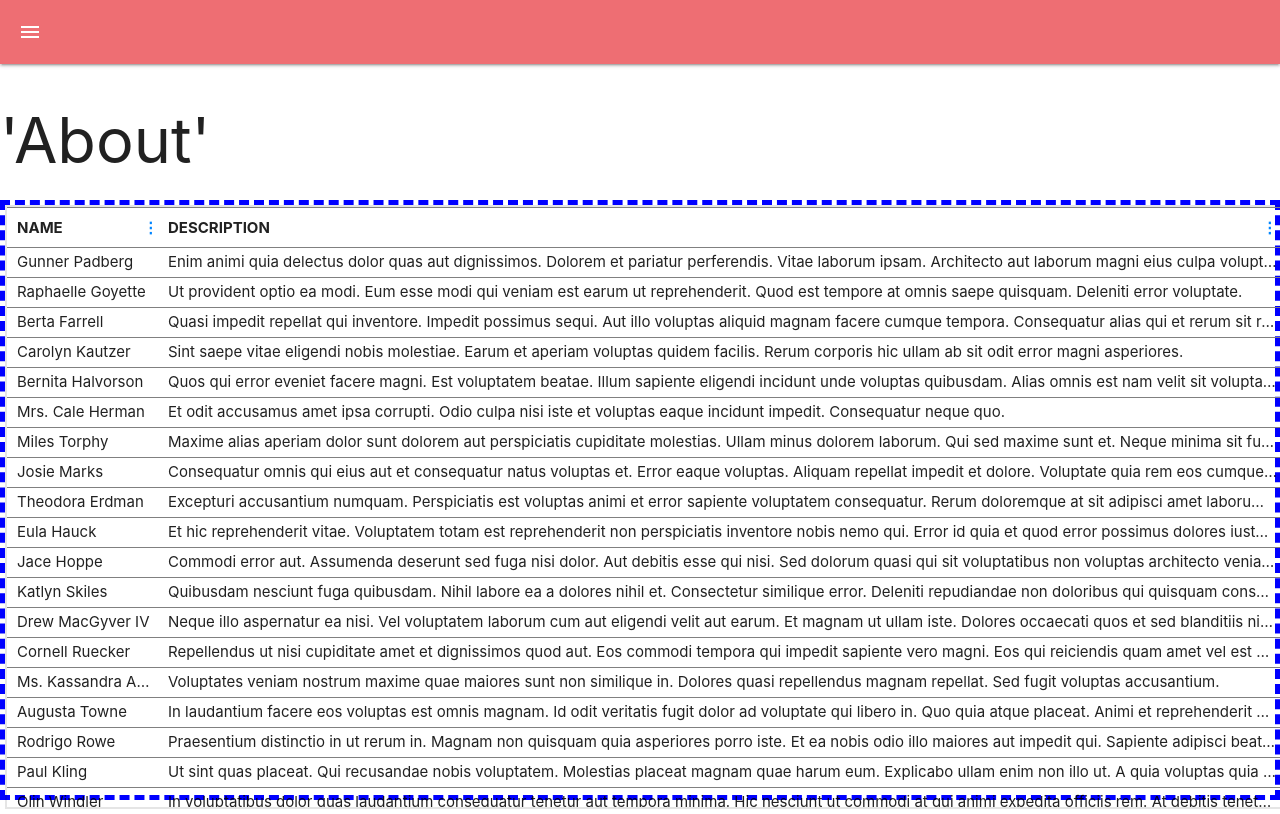
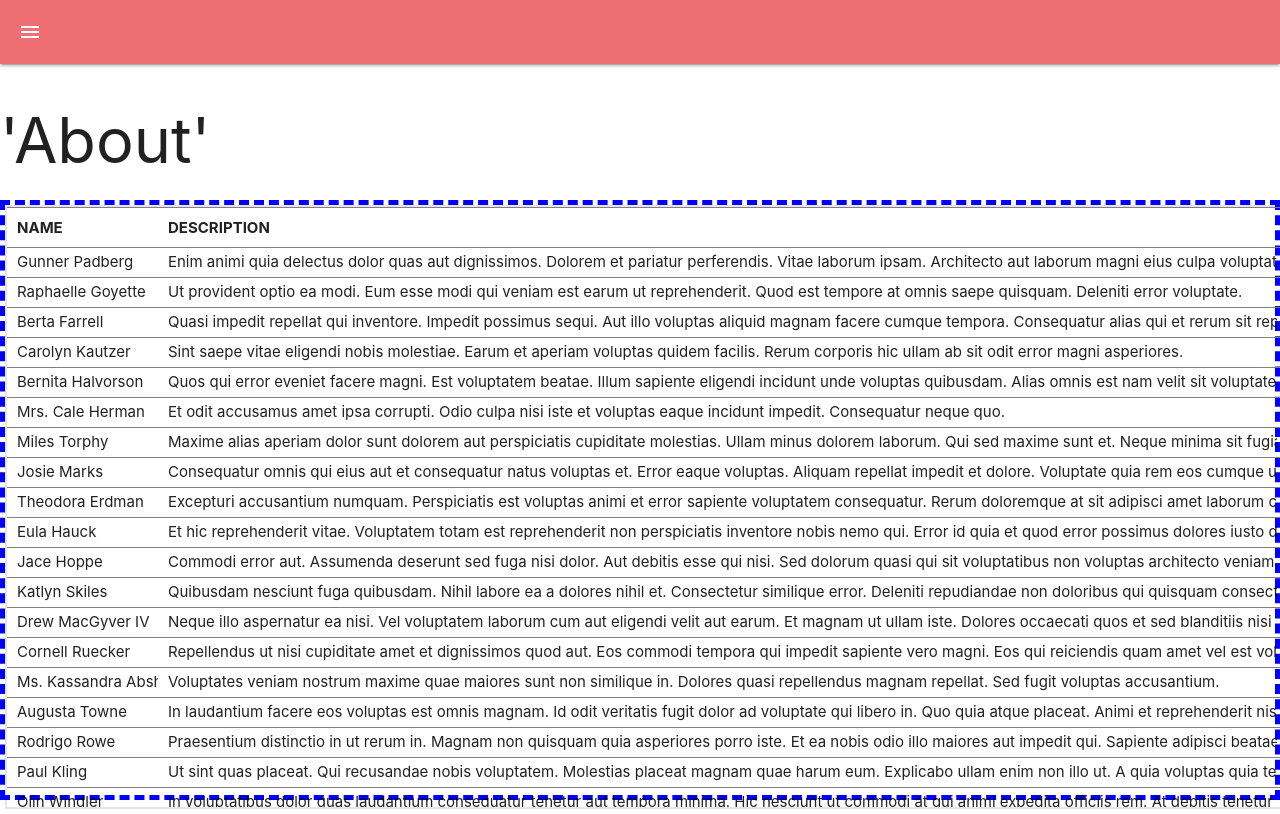
Before and after one commit to alex-worker/CombinatoricsIDE, a React (Create React App) app in the folder simple-ide/: page / in a window 1280 px wide. Built offline with nearby package versions, Linux system fonts and the light colour scheme.

Commit message:
upd vers

```diff
--- a/simple-ide/src/components/gui/Table.js
+++ b/simple-ide/src/components/gui/Table.js
@@ -120,45 +120,66 @@ const MyTablePlace = ({ list, columns }) => (
         width={width - 100}
       /> */
 
-const _resizeRow = ({ dataKey, deltaX }) => {
+// const _resizeRow = ({ dataKey, deltaX }) => {
 
+// }
+
+// const _headerRenderer = ({
+//   columnData,
+//   dataKey,
+//   disableSort,
+//   label,
+//   sortBy,
+//   sortDirection
+// }) => {
+//   return (
+//     <React.Fragment key={dataKey}>
+//       <div className='ReactVirtualized__Table__headerTruncatedText'>
+//         {label}
+//       </div>
+//       <Draggable
+//         axis='x'
+//         defaultClassName='DragHandle'
+//         defaultClassNameDragging='DragHandleActive'
+//         onDrag={(event, { deltaX }) => _resizeRow({ dataKey, deltaX })}
+//         position={{ x: 0 }}
+//         zIndex={999}
+//       >
+//         <span className='DragHandleIcon'>⋮</span>
+//       </Draggable>
+//     </React.Fragment>
+//   )
+// }
+
+const _onClick = (row, key, data) => {
+  console.log(row, key, data)
 }
 
-const _headerRenderer = ({
+const _cellRenderer = ({
+  cellData,
   columnData,
+  columnIndex,
   dataKey,
-  disableSort,
-  label,
-  sortBy,
-  sortDirection
+  isScrolling,
+  rowData,
+  rowIndex
 }) => {
-  return <React.Fragment key={dataKey}>
-    <div className='ReactVirtualized__Table__headerTruncatedText'>
-      {label}
-    </div>
-    <Draggable
-      axis='x'
-      defaultClassName='DragHandle'
-      defaultClassNameDragging='DragHandleActive'
-      onDrag={(event, { deltaX }) => _resizeRow({ dataKey, deltaX })}
-      position={{ x: 0 }}
-      zIndex={999}
-    >
-      <span className='DragHandleIcon'>⋮</span>
-    </Draggable>
-  </React.Fragment>
+  return <div onClick={() => _onClick(rowIndex, dataKey, rowData)}>{cellData}</div>
 }
 
 const columnMaker = (columns, width) => {
   const columnList = columns.map((item, index) => {
     const colWidth = (typeof item.width === 'function') ? item.width(width) : item.width
-    return <Column
-      headerRenderer={_headerRenderer}
-      key={index}
-      label={item.label}
-      dataKey={item.key}
-      width={colWidth}
-    />
+    return (
+      <Column
+        // headerRenderer={_headerRenderer}
+        key={index}
+        label={item.label}
+        dataKey={item.key}
+        width={colWidth}
+        cellRenderer={_cellRenderer}
+      />
+    )
   })
   return columnList
 }
@@ -222,7 +243,7 @@ const MyTablePlace = ({ list, columns }) => (
   <AutoSizer>
     {({ width, height }) => {
       _cache.clearAll()
-      console.log('_cache clear')
+      // console.log('_cache clear')
       return <MyTable list={list} columns={columns} width={width} height={height} />
     }}
   </AutoSizer>
--- a/simple-ide/src/pages/About.js
+++ b/simple-ide/src/pages/About.js
@@ -19,7 +19,7 @@ const columns = [
   {
     key: 'description',
     label: 'Description',
-    width: (width) => { return width - 100 }
+    width: (width) => { return width - 100 },
   }
 ]
 
```
Also changed, not shown: 1 other file (tests, documents, lock files or other folders).
